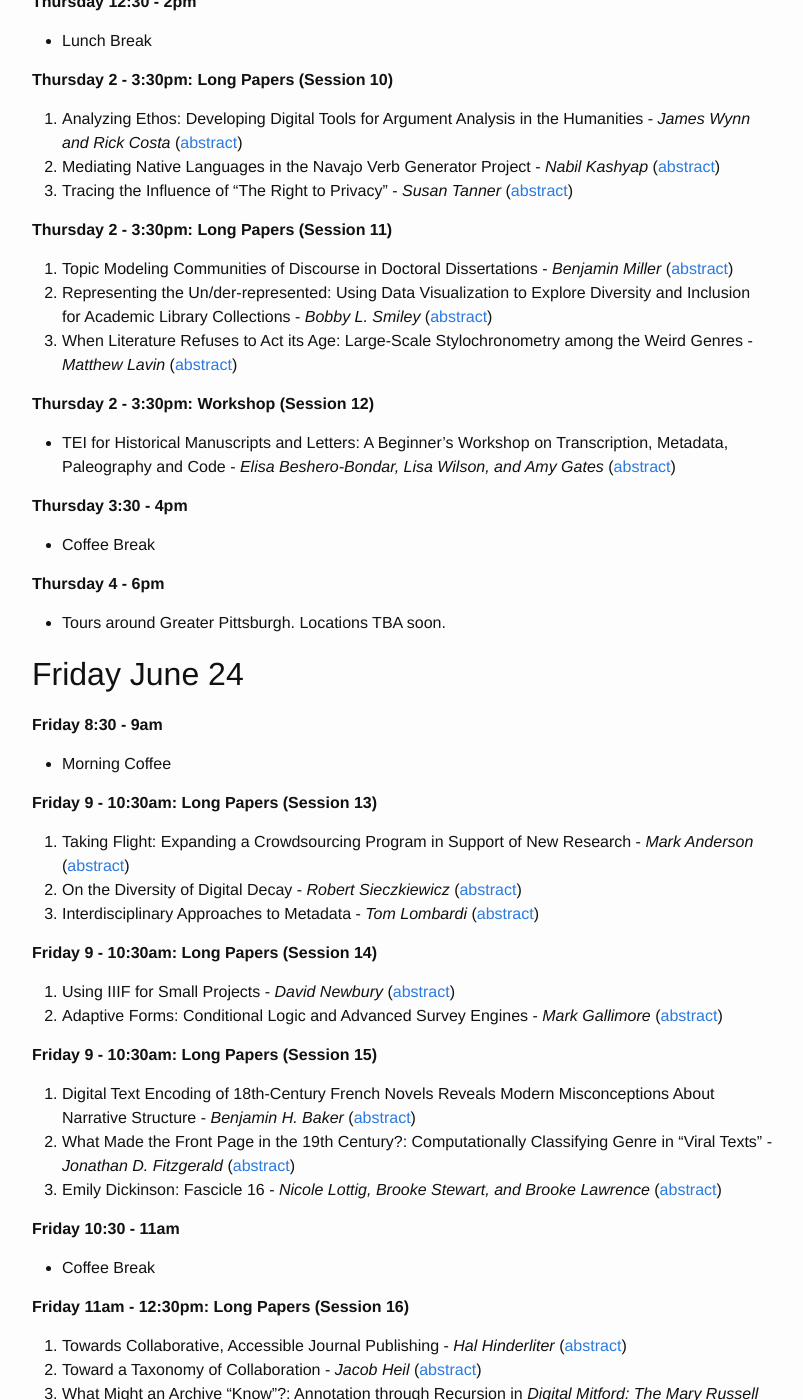
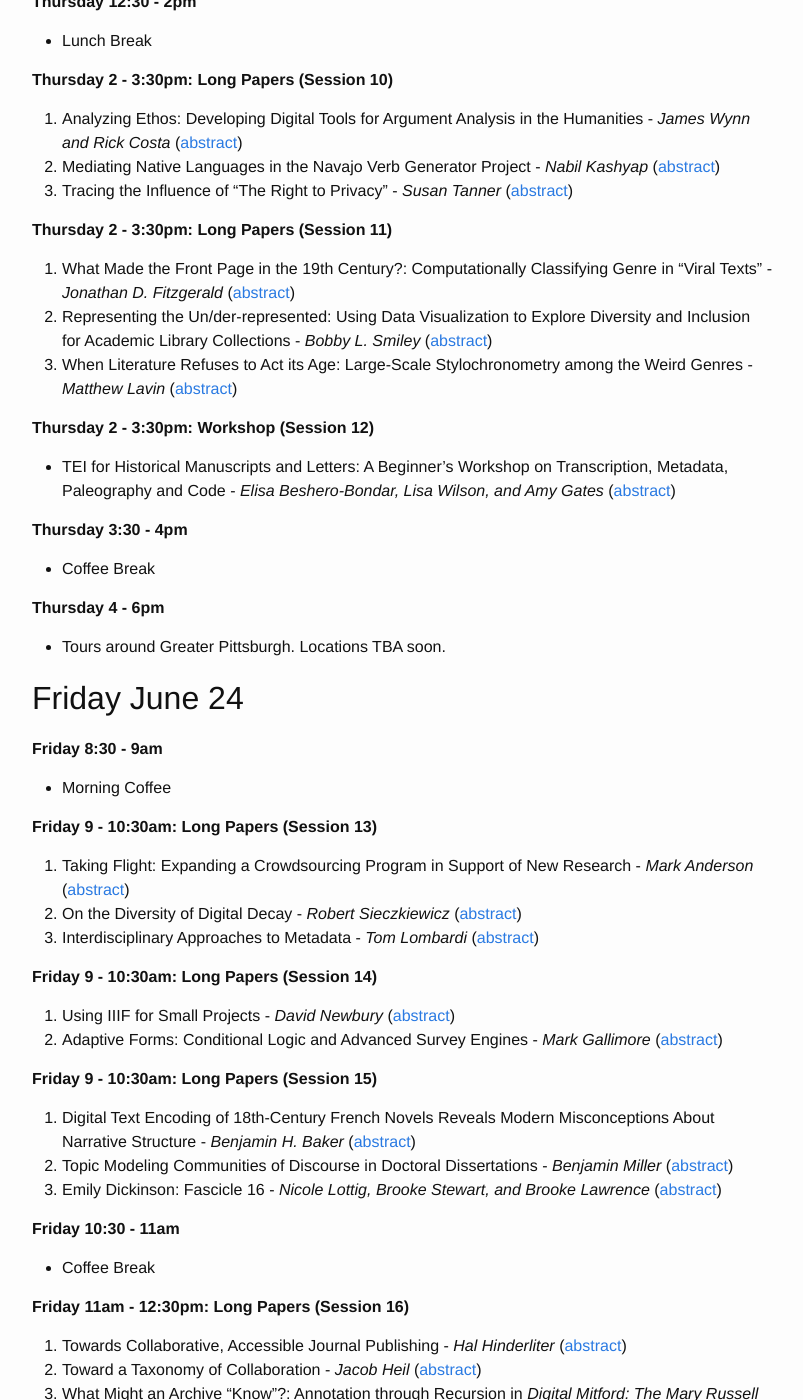
Before and after one commit to KeystoneDH/2016, a Jekyll site: the page built from schedule.md, in a window 1280 px wide and 1400 px high, scrolled down 2670 px. Shown: the whole window, without its empty margins (238-1041 px from the left). Built offline with Jekyll 4.4.1, drawn with Linux system fonts in a browser that asks for light colours; part of the change alters nothing that is shown.

```diff
--- a/schedule.md
+++ b/schedule.md
@@ -118,7 +118,7 @@ published: true
 
 **Thursday 2 - 3:30pm: Long Papers (Session 11)**
 
-1. Topic Modeling Communities of Discourse in Doctoral Dissertations - *Benjamin Miller* ([abstract](/2016/abstracts/#submission-3))
+1. What Made the Front Page in the 19th Century?: Computationally Classifying Genre in “Viral Texts” - *Jonathan D. Fitzgerald* ([abstract](/2016/abstracts/#submission-21))
 1. Representing the Un/der-represented: Using Data Visualization to Explore Diversity and Inclusion for Academic Library Collections - *Bobby L. Smiley* ([abstract](/2016/abstracts/#submission-4))
 1. When Literature Refuses to Act its Age: Large-Scale Stylochronometry among the Weird Genres - *Matthew Lavin* ([abstract](/2016/abstracts/#submission-31))
 
@@ -155,7 +155,7 @@ published: true
 **Friday 9 - 10:30am: Long Papers (Session 15)**
 
 1. Digital Text Encoding of 18th-Century French Novels Reveals Modern Misconceptions About Narrative Structure - *Benjamin H. Baker* ([abstract](/2016/abstracts/#submission-2))
-1. What Made the Front Page in the 19th Century?: Computationally Classifying Genre in “Viral Texts” - *Jonathan D. Fitzgerald* ([abstract](/2016/abstracts/#submission-21))
+1. Topic Modeling Communities of Discourse in Doctoral Dissertations - *Benjamin Miller* ([abstract](/2016/abstracts/#submission-3))
 1. Emily Dickinson: Fascicle 16 - *Nicole Lottig, Brooke Stewart, and Brooke Lawrence* ([abstract](/2016/abstracts/#submission-34))
 
 **Friday 10:30 - 11am**
```
